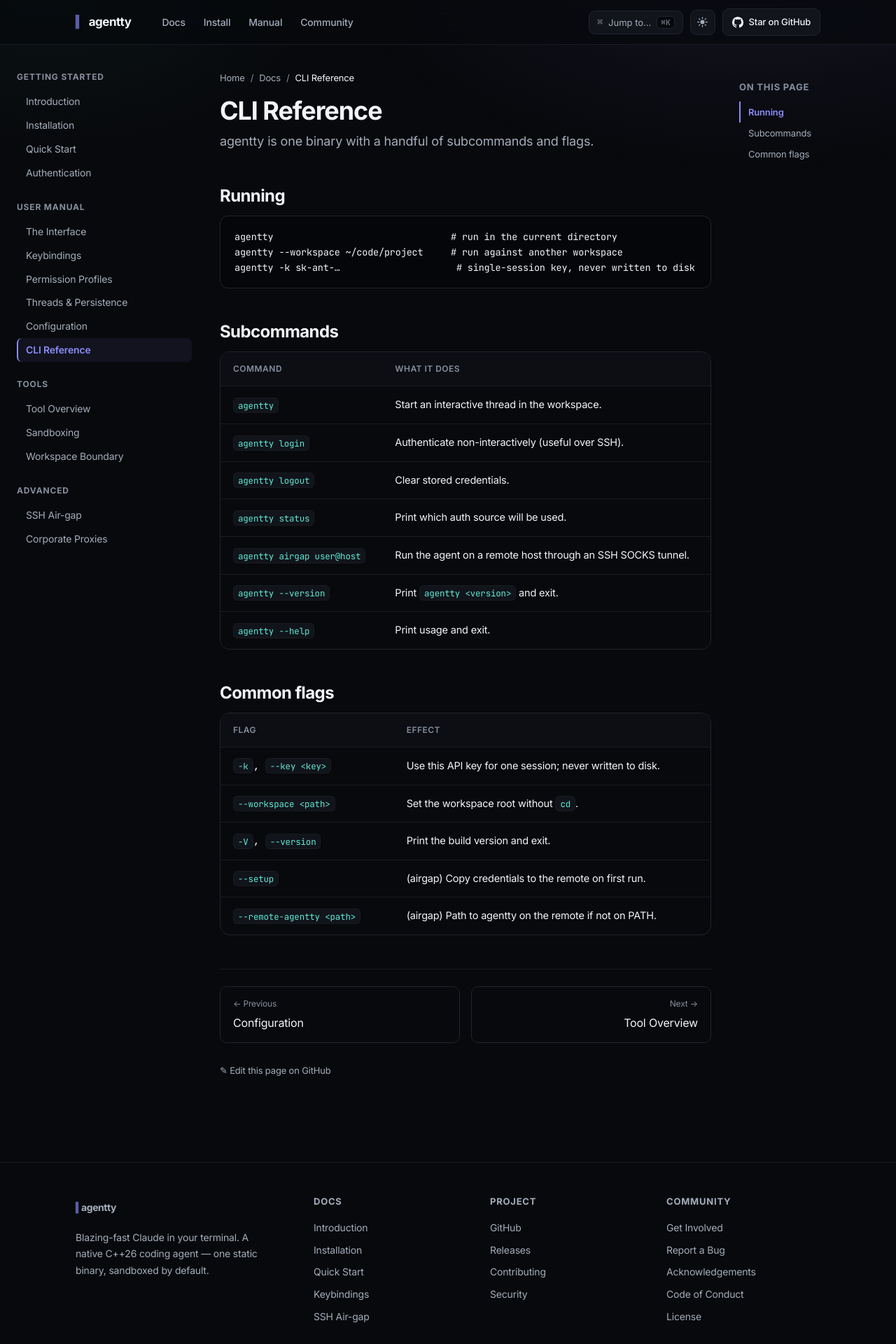
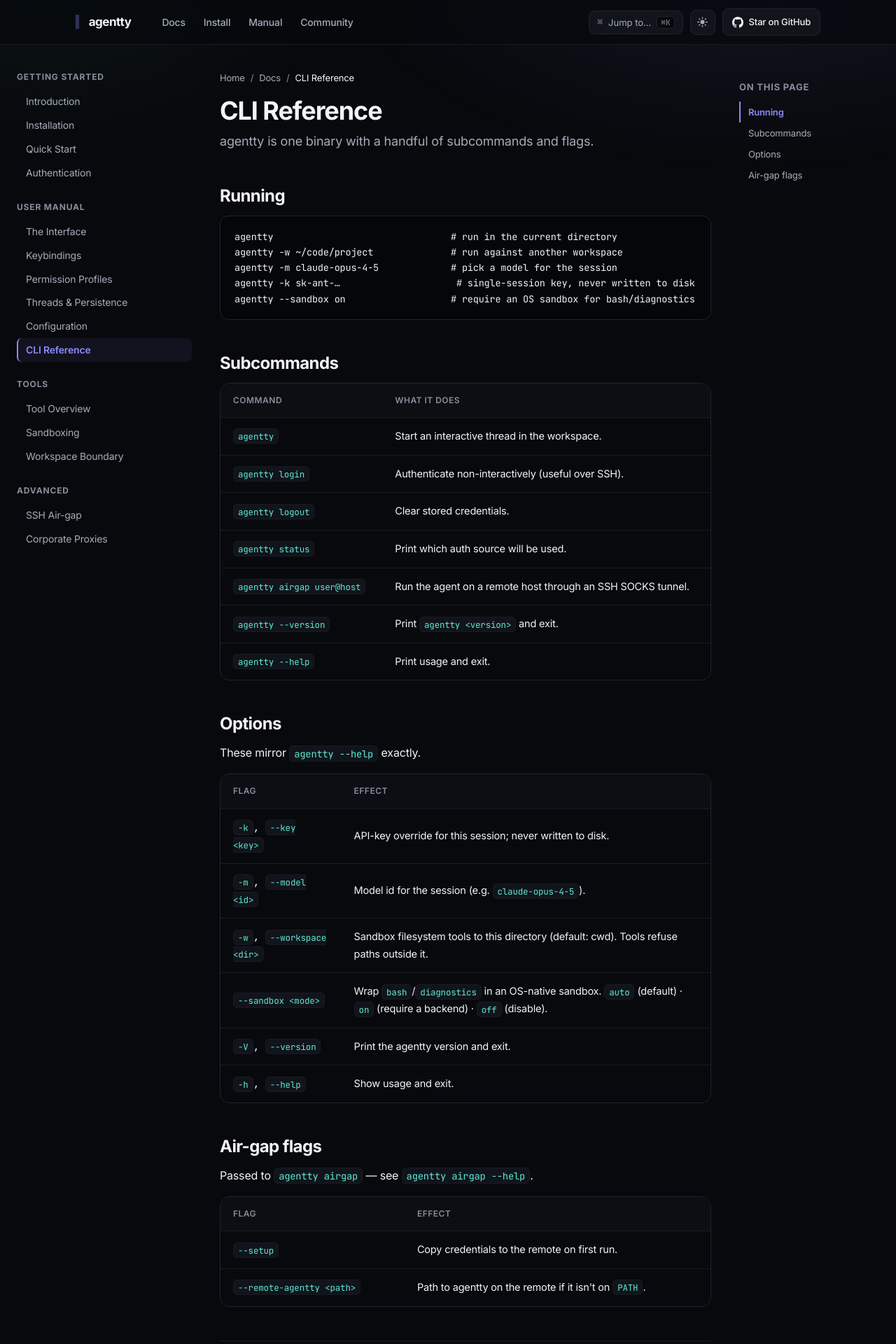
Before and after one commit to 1ay1/agentty.org, a Next.js app: page /docs/cli in a window 1280 px wide. Shown: the top 1920 px of the page at 70% size. Built offline with nearby package versions, Linux system fonts and the light colour scheme.

Commit message:
Make site accurate to the real binary: 9.4 MB / ~2 ms cold start, real model id (Opus 4.5), CLI docs mirror agentty --help exactly

```diff
--- a/app/docs/cli/page.tsx
+++ b/app/docs/cli/page.tsx
@@ -18,8 +18,10 @@
 
       <h2 id="run">Running</h2>
       <Code>{`agentty                                # run in the current directory
-agentty --workspace ~/code/project     # run against another workspace
-agentty -k sk-ant-…                     # single-session key, never written to disk`}</Code>
+agentty -w ~/code/project              # run against another workspace
+agentty -m claude-opus-4-5             # pick a model for the session
+agentty -k sk-ant-…                     # single-session key, never written to disk
+agentty --sandbox on                   # require an OS sandbox for bash/diagnostics`}</Code>
 
       <h2 id="subcommands">Subcommands</h2>
       <div className="tablewrap" style={{ marginBottom: 24 }}>
@@ -37,16 +39,30 @@
         </table>
       </div>
 
-      <h2 id="flags">Common flags</h2>
+      <h2 id="flags">Options</h2>
+      <p>These mirror <code>agentty --help</code> exactly.</p>
       <div className="tablewrap">
         <table>
           <thead><tr><th>Flag</th><th>Effect</th></tr></thead>
           <tbody>
-            <tr><td className="mono"><code>-k</code>, <code>--key &lt;key&gt;</code></td><td>Use this API key for one session; never written to disk.</td></tr>
-            <tr><td className="mono"><code>--workspace &lt;path&gt;</code></td><td>Set the workspace root without <code>cd</code>.</td></tr>
-            <tr><td className="mono"><code>-V</code>, <code>--version</code></td><td>Print the build version and exit.</td></tr>
-            <tr><td className="mono"><code>--setup</code></td><td>(airgap) Copy credentials to the remote on first run.</td></tr>
-            <tr><td className="mono"><code>--remote-agentty &lt;path&gt;</code></td><td>(airgap) Path to agentty on the remote if not on PATH.</td></tr>
+            <tr><td className="mono"><code>-k</code>, <code>--key &lt;key&gt;</code></td><td>API-key override for this session; never written to disk.</td></tr>
+            <tr><td className="mono"><code>-m</code>, <code>--model &lt;id&gt;</code></td><td>Model id for the session (e.g. <code>claude-opus-4-5</code>).</td></tr>
+            <tr><td className="mono"><code>-w</code>, <code>--workspace &lt;dir&gt;</code></td><td>Sandbox filesystem tools to this directory (default: cwd). Tools refuse paths outside it.</td></tr>
+            <tr><td className="mono"><code>--sandbox &lt;mode&gt;</code></td><td>Wrap <code>bash</code>/<code>diagnostics</code> in an OS-native sandbox. <code>auto</code> (default) · <code>on</code> (require a backend) · <code>off</code> (disable).</td></tr>
+            <tr><td className="mono"><code>-V</code>, <code>--version</code></td><td>Print the agentty version and exit.</td></tr>
+            <tr><td className="mono"><code>-h</code>, <code>--help</code></td><td>Show usage and exit.</td></tr>
+          </tbody>
+        </table>
+      </div>
+
+      <h2 id="airgap-flags">Air-gap flags</h2>
+      <p>Passed to <code>agentty airgap</code> — see <code>agentty airgap --help</code>.</p>
+      <div className="tablewrap">
+        <table>
+          <thead><tr><th>Flag</th><th>Effect</th></tr></thead>
+          <tbody>
+            <tr><td className="mono"><code>--setup</code></td><td>Copy credentials to the remote on first run.</td></tr>
+            <tr><td className="mono"><code>--remote-agentty &lt;path&gt;</code></td><td>Path to agentty on the remote if it isn&apos;t on <code>PATH</code>.</td></tr>
           </tbody>
         </table>
       </div>
--- a/app/docs/page.tsx
+++ b/app/docs/page.tsx
@@ -17,7 +17,7 @@
       <h1>Introduction</h1>
       <p className="lead">
         agentty is a native C++26 terminal coding agent — a drop-in alternative to
-        <code> claude-code</code> that ships as a single 8.8&nbsp;MB static binary.
+        <code> claude-code</code> that ships as a single 9.4&nbsp;MB static binary.
       </p>
 
       <p>
@@ -43,7 +43,7 @@
       <h2 id="principles">Design principles</h2>
       <ul>
         <li><strong>Native speed.</strong> C++26, statically linked, <code>posix_spawn</code> everywhere. Spawns in microseconds, no GC pauses mid-stream.</li>
-        <li><strong>One static binary.</strong> 8.8 MB. <code>curl | chmod +x | run</code>. No version drift between machines.</li>
+        <li><strong>One static binary.</strong> 9.4 MB. <code>curl | chmod +x | run</code>. No version drift between machines.</li>
         <li><strong>Sandbox by default.</strong> Every shell/build runs inside <code>bwrap</code> (Linux) / <code>sandbox-exec</code> (macOS). <code>~/.ssh</code>, <code>/etc</code>, other projects stay read-only.</li>
         <li><strong>One-command SSH air-gap.</strong> Relay bytes over SOCKS5-over-SSH; TLS pins end-to-end on the real upstreams.</li>
         <li><strong>Reads like a single function.</strong> The reducer is one <code>std::visit</code> over a closed event sum; the permission matrix is a <code>constexpr</code> with <code>static_assert</code>s — change a policy cell and the build breaks.</li>
--- a/app/opengraph-image.tsx
+++ b/app/opengraph-image.tsx
@@ -71,7 +71,7 @@
             maxWidth: "1000px",
           }}
         >
-          A C++26 alternative to claude-code. 8.8 MB static binary · sub-ms cold
+          A C++26 alternative to claude-code. 9.4 MB static binary · millisecond cold
           start · sandboxed by default · SSH air-gap in one command.
         </div>
 
--- a/components/AgenttyTui.tsx
+++ b/components/AgenttyTui.tsx
@@ -311,7 +311,7 @@
             <div className="row ttui-head">
               <span className="bmag">✦</span>
               <span> </span>
-              <span className="bmag b">Opus 4.7</span>
+              <span className="bmag b">Opus 4.5</span>
               <span className="ttui-meta dim">
                 {phase === "ready" ? "12:34  ·  4.2s  ·  turn 3" : "12:34  ·  turn 3"}
               </span>
@@ -501,7 +501,7 @@
             </span>
             <span className="dim">{"   ·   "}</span>
             <span className="bmag">● </span>
-            <span className="bmag">Opus 4.7</span>
+            <span className="bmag">Opus 4.5</span>
             <span className="dim">{" · "}</span>
             <span className="green">████</span>
             <span className="dim">░░░░░░ 38%</span>
--- a/lib/site.ts
+++ b/lib/site.ts
@@ -2,7 +2,7 @@
   name: "agentty",
   tagline: "Blazing-fast Claude in your terminal.",
   description:
-    "A native C++26 terminal coding agent. An 8.8 MB static binary with sub-millisecond cold start, sandboxed by default, and one-command SSH air-gap. A drop-in alternative to claude-code with no Node, Python, or Electron.",
+    "A native C++26 terminal coding agent. A 9.4 MB static binary with millisecond cold start, sandboxed by default, and one-command SSH air-gap. A drop-in alternative to claude-code with no Node, Python, or Electron.",
   url: "https://agentty.org",
   github: "https://github.com/1ay1/agentty",
   releases: "https://github.com/1ay1/agentty/releases",
```
Also changed, not shown: app/page.tsx (+8 -8 lines).
